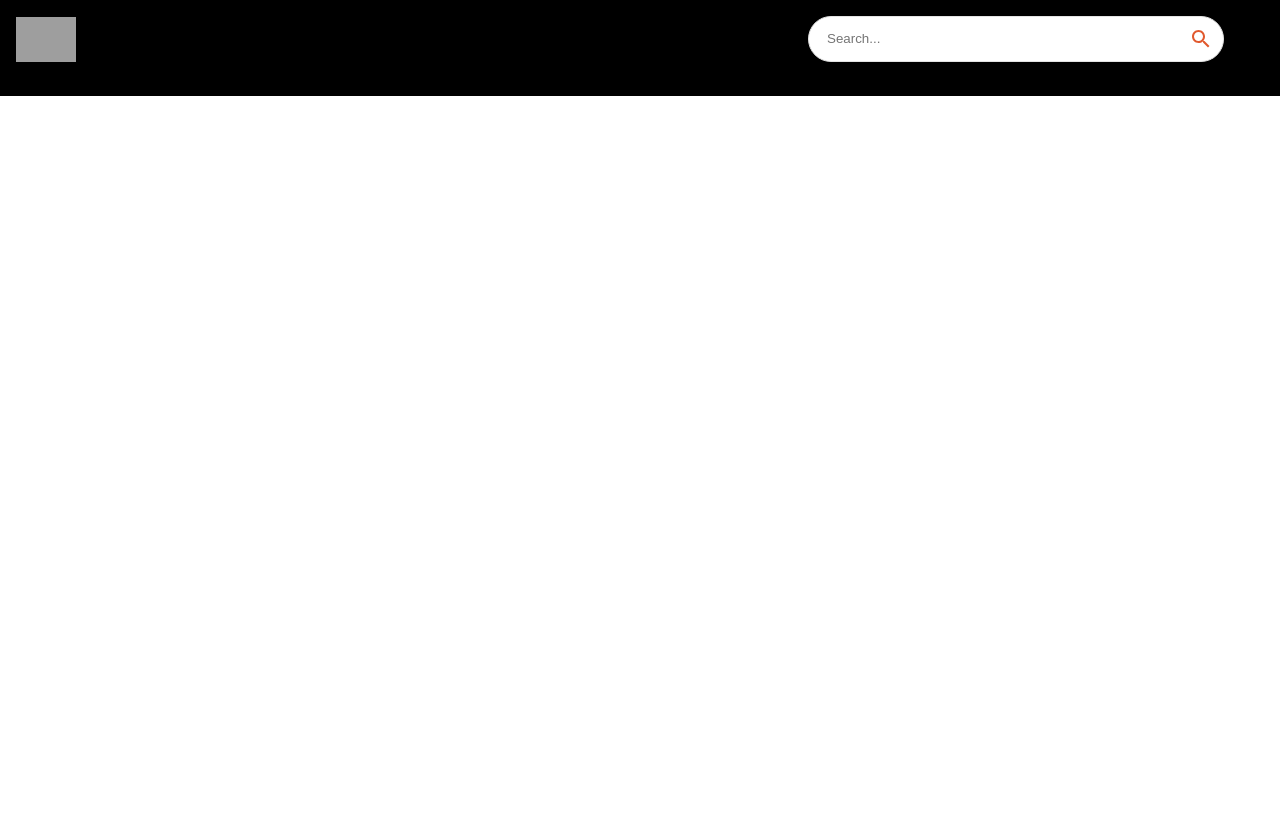
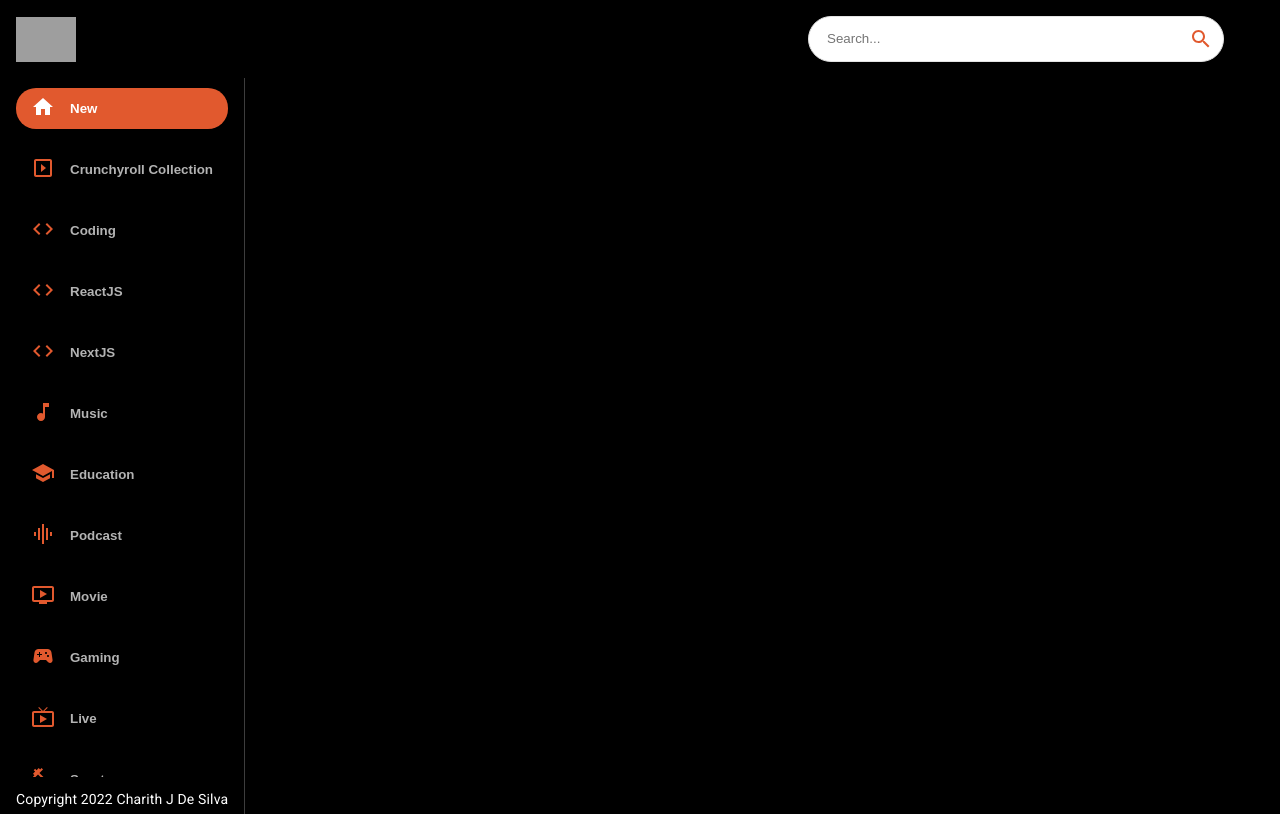
Before and after one commit to charithjdesilva/visiventure, a React (Create React App) app: page / in a window 1280 px wide. Built offline with nearby package versions, Linux system fonts and the light colour scheme; grey boxes are pictures that could not be loaded.

Commit message:
created sidebar

```diff
--- a/src/App.js
+++ b/src/App.js
@@ -6,7 +6,7 @@
 
 const App = () => (
     <BrowserRouter>
-          <Box sx={{ backgroundColor: '#000000' }}>
+          <Box sx={{ backgroundColor: '#000' }}>
             <Navbar />
             <Routes>
                 <Route path='/' exact element={<Feed />} />
--- a/src/components/Feed.jsx
+++ b/src/components/Feed.jsx
@@ -1,8 +1,19 @@
-import React from 'react'
+import React from 'react';
+import { useState, useEffect } from 'react';
+import { Box, Stack, Typography } from '@mui/material';
+import Sidebar from './Sidebar';
 
 const Feed = () => {
   return (
-    <div>Feed</div>
+    <Stack sx={{ flexDirection: { sx: "column", md: "row" } }}>
+      <Box sx={{ height: { sx: 'auto', md: '92vh' }, borderRight: '1px solid #3d3d3d', px: { sx: 0, md: 2 } }}>
+        <Sidebar />
+
+        <Typography className='copyright' variant='body2' sx={{ mt: 1.5, color: '#fff' }}>
+          Copyright 2022 Charith J De Silva
+        </Typography>
+      </Box>
+    </Stack>
   )
 }
 
--- /dev/null
+++ b/src/components/Sidebar.jsx
@@ -0,0 +1,23 @@
+import React from 'react';
+import { Stack } from '@mui/material';
+
+import { categories } from '../utils/constants';
+
+const selectedCategory = "New";
+
+const Sidebar = () => {
+  return (
+    <Stack direction="row" sx={{ overflowY: 'auto', height: { sx: 'auto', md: '95%' }, flexDirection: { md: 'column' } }}>
+        {/* map over categories */}
+        {categories.map((category) => (
+            <button className='category-btn' style={{ background: category.name === selectedCategory && '#e1592e', color: 'white' }}
+            key={category.name}>
+                <span style={{ color: category.name === selectedCategory? 'white': '#e1592e', marginRight: '15px'  }}>{category.icon}</span>
+                <span style={{ opacity: category.name === selectedCategory? '1': '0.7' }}>{category.name}</span>
+            </button>
+        ))}
+    </Stack>
+  )
+}
+
+export default Sidebar
--- a/src/components/index.js
+++ b/src/components/index.js
@@ -4,3 +4,4 @@
 export { default as SearchFeed } from './SearchFeed';
 export { default as VideoDetail } from './VideoDetail';
 export { default as SearchBar } from './SearchBar';
+export { default as Sidebar } from './Sidebar';
--- a/src/index.css
+++ b/src/index.css
@@ -26,7 +26,7 @@
 }
 
 .category-btn:hover {
-  background-color: #FC1503 !important;
+  background-color: #e1592e !important;
   color: white !important;
 }
 
--- a/src/utils/constants.js
+++ b/src/utils/constants.js
@@ -1,5 +1,6 @@
 import MusicNoteIcon from '@mui/icons-material/MusicNote';
 import HomeIcon from '@mui/icons-material/Home';
+import SlideshowIcon from '@mui/icons-material/Slideshow';
 import CodeIcon from '@mui/icons-material/Code';
 import OndemandVideoIcon from '@mui/icons-material/OndemandVideo';
 import SportsEsportsIcon from '@mui/icons-material/SportsEsports';
@@ -16,7 +17,7 @@
 
 export const categories = [
   { name: 'New', icon: <HomeIcon />, },
-  { name: 'JS Mastery', icon: <CodeIcon />, },
+  { name: 'Crunchyroll Collection', icon: <SlideshowIcon />, },
   { name: 'Coding', icon: <CodeIcon />, },
   { name: 'ReactJS', icon: <CodeIcon />, },
   { name: 'NextJS', icon: <CodeIcon />, },
```
